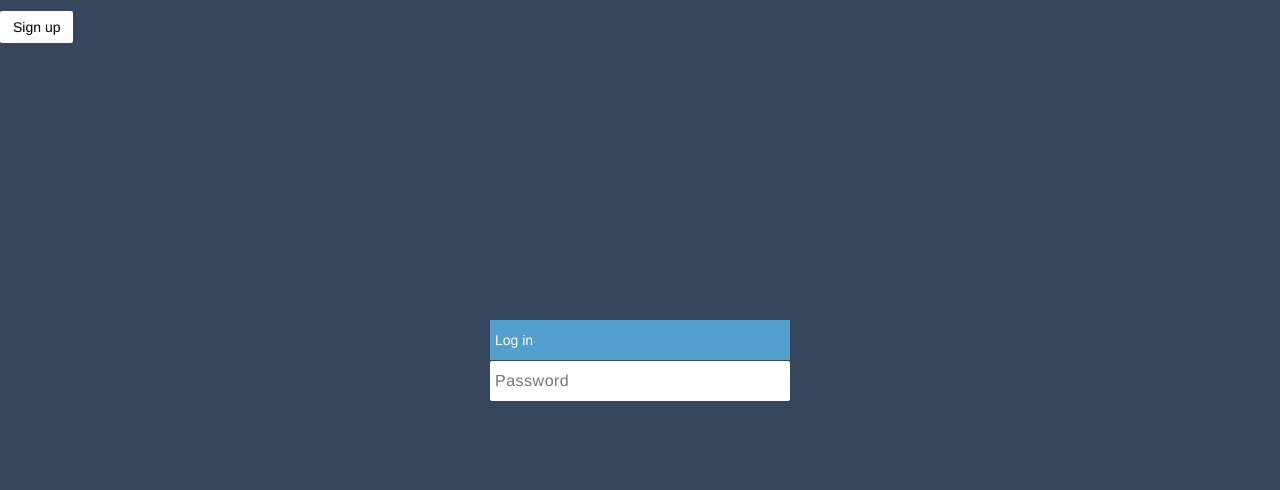
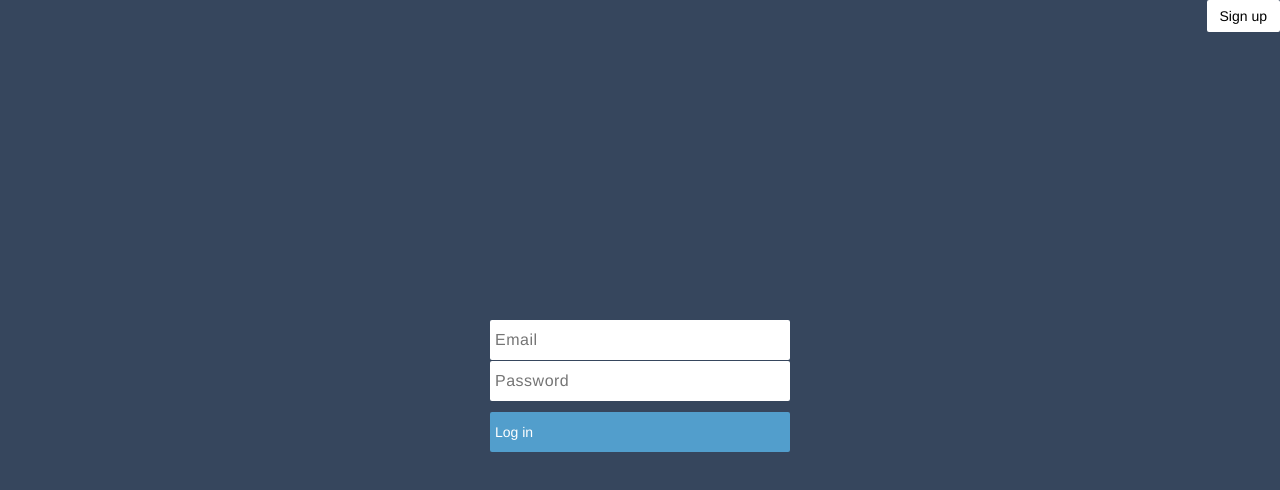
Before and after one commit to suhanw/auteur, a React app: page /#/login in a window 1280 px wide. Shown: the top 490 px of the page. Built offline with nearby package versions, Linux system fonts and the light colour scheme; the HTML template or start-up script is replaced by a standard one.

Commit message:
animate login and signup form entrance

```diff
--- a/src/client/components/nav/navbar.jsx
+++ b/src/client/components/nav/navbar.jsx
@@ -33,7 +33,7 @@ class Navbar extends React.Component {
       );
     } else if (pathname === '/signup'){
       return (
-        <ul className='session-btn-group'>
+        <ul className='navbar-right'>
           <li className='btn btn-default btn-transparent'>
             <Link to='/login'>Log in</Link>
           </li>
--- a/src/client/components/session/session_form.jsx
+++ b/src/client/components/session/session_form.jsx
@@ -54,7 +54,9 @@ class SessionForm extends React.Component {
         {passwordField}
         {usernameField}
         {errorMessage}
-        {submitButton}
+        <div className='slide-down-container'>
+          {submitButton}
+        </div>
       </form>
     );
   }
--- a/src/client/public/stylesheets/animation/animation.scss
+++ b/src/client/public/stylesheets/animation/animation.scss
@@ -1,8 +1,8 @@
 .swipe-left {
-  animation-delay: 0.3s;
+  animation-delay: 0.4s;
   animation-duration: 0.3s;
   animation-iteration-count: 1;
-  animation-timing-function: ease-out;
+  animation-timing-function: ease;
   animation-name: animateswipeleft;
   // will apply style from first and last keyframe before and after animation
   animation-fill-mode: both;
@@ -18,30 +18,39 @@
   }
 }
 
+.slide-down-container {
+  // display: inline;
+  // height: 100%;
+  position: absolute;
+  top: 0;
+  width: 100%;
+  overflow: hidden;
+  display: flex;
+  align-items: flex-end;
+  animation-duration: 0.5s;
+  animation-iteration-count: 1;
+  animation-timing-function: ease-in-out;
+  animation-name: animateslidedown;
+  animation-fill-mode: both;
+  z-index: -100;
+}
 
 .slide-down {
-  animation-duration: 0.3s;
-  animation-iteration-count: 1;
-  animation-timing-function: ease-out;
-  // animation-name: animateslidedown;
 }
 
 @keyframes animateslidedown {
   0% {
-    top: 0;
-    position: absolute;
-  }
-
-  20% {
-    top: 0;
-    position: absolute;
+    height: 40px;
+    // top: 0;
+    // position: relative;
   }
 
 
   100% {
-    top: 300%;
-    position: absolute;
-    // // top: 200px;
+    height: 100%;
+    // top: 300%;
+    // position: absolute;
+    // top: 200px;
     // position: relative;
   }
 }
--- a/src/client/public/stylesheets/components/navbar.scss
+++ b/src/client/public/stylesheets/components/navbar.scss
@@ -2,11 +2,13 @@
   z-index: 10;
   position: absolute;
   width: 100%;
+  display: flex;
+  justify-content: flex-end;
 }
 
-.session-btn-group {
+.navbar-right {
   height: 54px;
-  display: flex;
+  display: inline-flex;
   flex-direction: row;
   align-items: center;
   background: transparent;
--- a/src/client/public/stylesheets/components/session_form.scss
+++ b/src/client/public/stylesheets/components/session_form.scss
@@ -1,7 +1,9 @@
+$session-form-input-text-height: 40px;
+
 .session-form {
   position: absolute;
   top: 40vh;
-  display: flex;
+  display: inline-flex;
   flex-direction: column;
   justify-content: center;
   align-items: center;
@@ -10,10 +12,18 @@
   overflow: hidden;
 }
 
-.session-form .input-text, .session-form .btn {
+// to create placehodler space for the button to end up in
+.session-form::after {
+  display: inline-block;
+  height: $session-form-input-text-height + 10px;
+  content: 'text';
+  visibility: hidden;
+}
+
+.session-form input {
   min-width: 100%;
-  min-height: 40px;
-  height: 40px;
+  min-height: $session-form-input-text-height;
+  height: $session-form-input-text-height;
   padding: 5px;
 }
 
@@ -21,15 +31,3 @@
   margin-bottom: 1px;
   position: relative;
 }
-
-.session-form .btn {
-  // margin-top: 5px;
-  // position: relative;
-  position: absolute;
-  top: 0;
-  left: 0;
-}
-
-// .session-form input[type='password'].input-text {
-//   border-radius: none;
-// }
--- a/src/client/public/stylesheets/layout/layout.scss
+++ b/src/client/public/stylesheets/layout/layout.scss
@@ -1,13 +1,14 @@
 body{
   font-family: $font-main;
+  background: rgb(54, 70, 93);
 }
 
 .splash {
   position: fixed;
   top: 0;
   left: 0;
-  width: 100%;
-  height: 100%;
+  width: 100vw;
+  height: 100vh;
   // background: url('https://wallpapers.moviemania.io/desktop/movie/335984/e85174/blade-runner-2049-desktop-wallpaper.jpg?w=3000&h=1695');
   background-size: cover;
   background-position: center;
@@ -16,9 +17,3 @@ body{
   flex-direction: column;
   align-items: center;
 }
-
-#root div {
-  height: 100vh;
-  width: 100vw;
-  background: rgb(54, 70, 93);
-}
--- a/src/client/public/stylesheets/objects/inputs.scss
+++ b/src/client/public/stylesheets/objects/inputs.scss
@@ -1,9 +1,9 @@
 .input-text {
-  height: 40px;
   border-radius: 2px;
 }
 
 .input-text-default {
+  height: 40px;
   background: $white;
   color: $black;
   font-size: 16px;
--- a/src/client/public/stylesheets/styles.scss
+++ b/src/client/public/stylesheets/styles.scss
@@ -4,7 +4,6 @@
 // --------
 @import 'variables/typography';
 @import 'variables/colors';
-
 
 // Layout
 // --------
```
